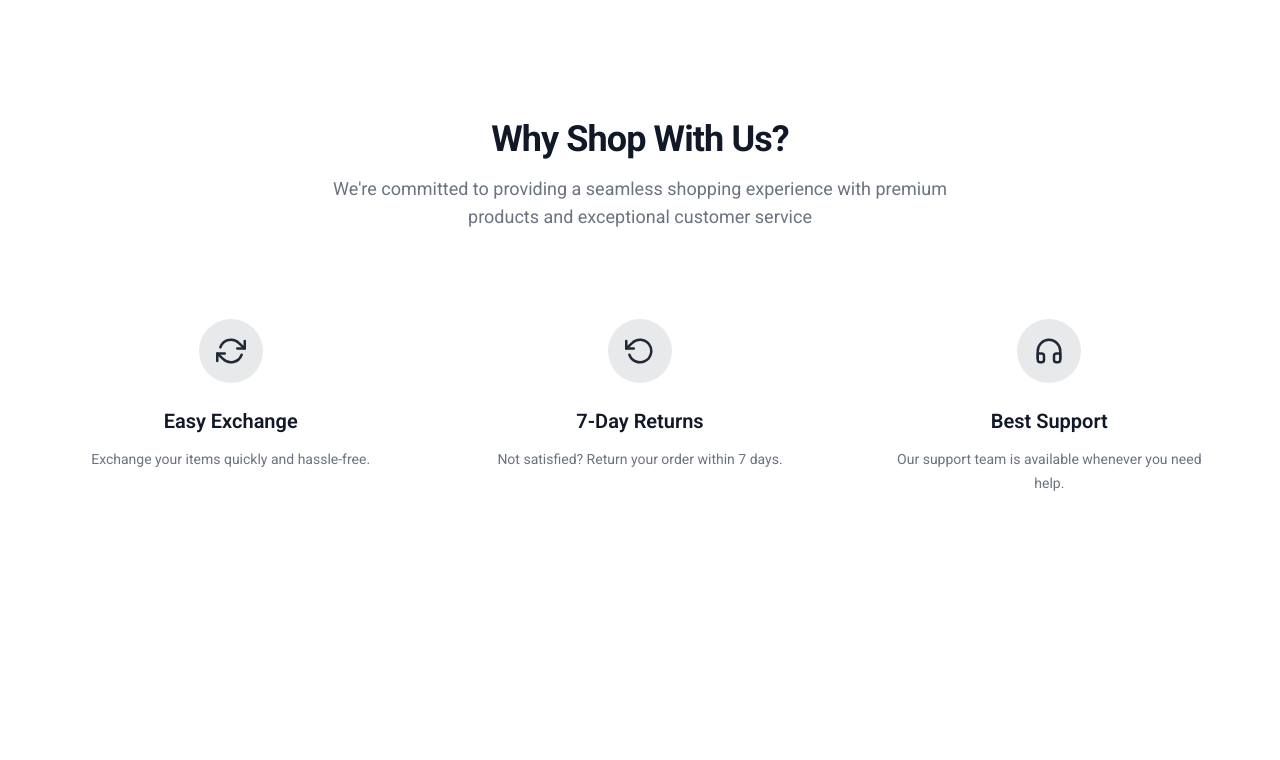
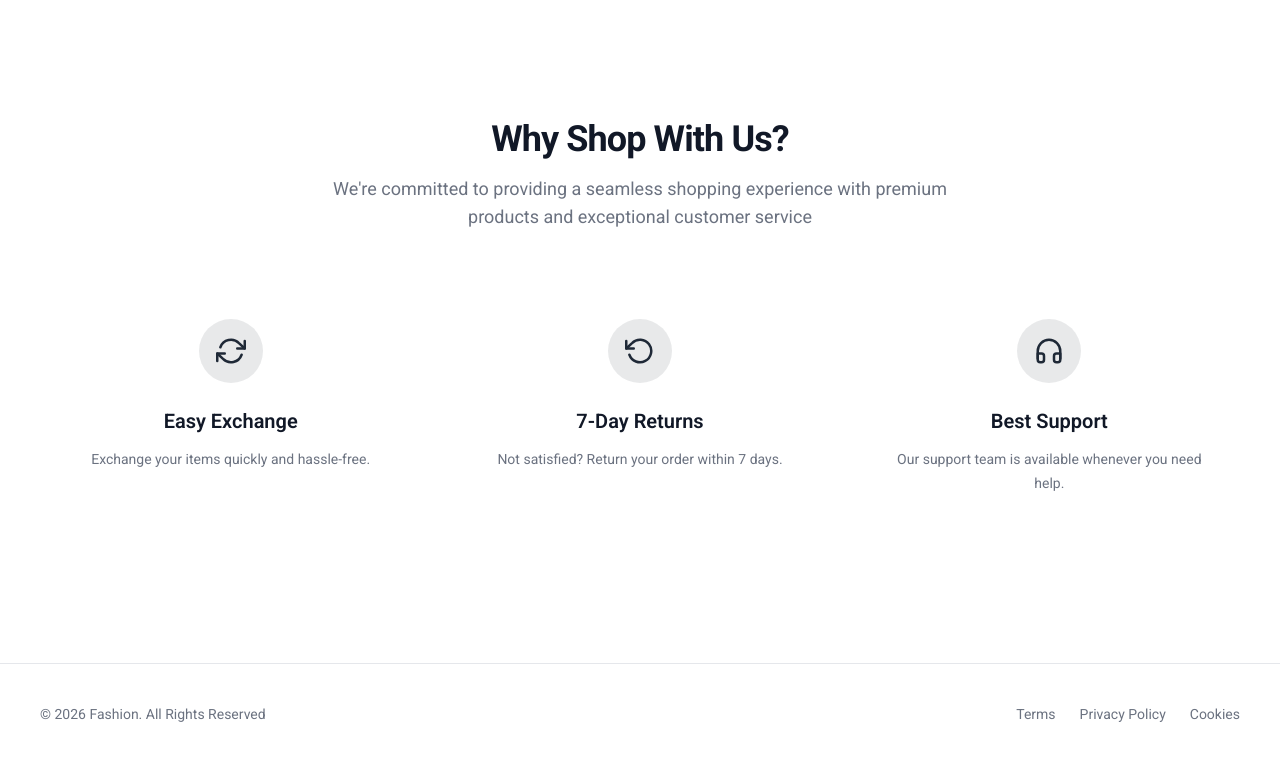
Before and after one commit to creativeloc/nextjs-estore2026, a Next.js app: page / in a window 1280 px wide. Shown: the part 2005-2765 px from the top of the page. Before the commit the page ends 2604 px from the top, so only its background shows below. Built offline with nearby package versions, Linux system fonts and the light colour scheme.

Commit message:
addedd footer section to home page

```diff
--- /dev/null
+++ b/src/components/home/Footer.tsx
@@ -0,0 +1,17 @@
+import Link from "next/link"
+
+export default function Footer() {
+  return (
+    <footer>
+      <div className="mt-16 flex flex-col items-center justify-between gap-4 border-t border-border p-10 text-sm text-muted-foreground md:flex-row">
+        <p>&copy; {new Date().getFullYear()} Fashion. All Rights Reserved</p>
+
+        <div className="flex gap-6">
+          <Link href="/terms">Terms</Link>
+          <Link href="/privacy-policy">Privacy Policy</Link>
+          <Link href="/cookies">Cookies</Link>
+        </div>
+      </div>
+    </footer>
+  )
+}
--- a/src/components/layouts/FrontendLayout.tsx
+++ b/src/components/layouts/FrontendLayout.tsx
@@ -1,4 +1,5 @@
 import Navbar from "../navbar/Navbar"
+import Footer from "../home/Footer"
 
 export default function FrontendLayout({
   children
@@ -11,6 +12,7 @@
       <div className="mx-auto max-w-7xl px-4 w-full sm:px-6 lg:px-8">
         {children}
       </div>
+      <Footer />
     </>
   )
 }
```
